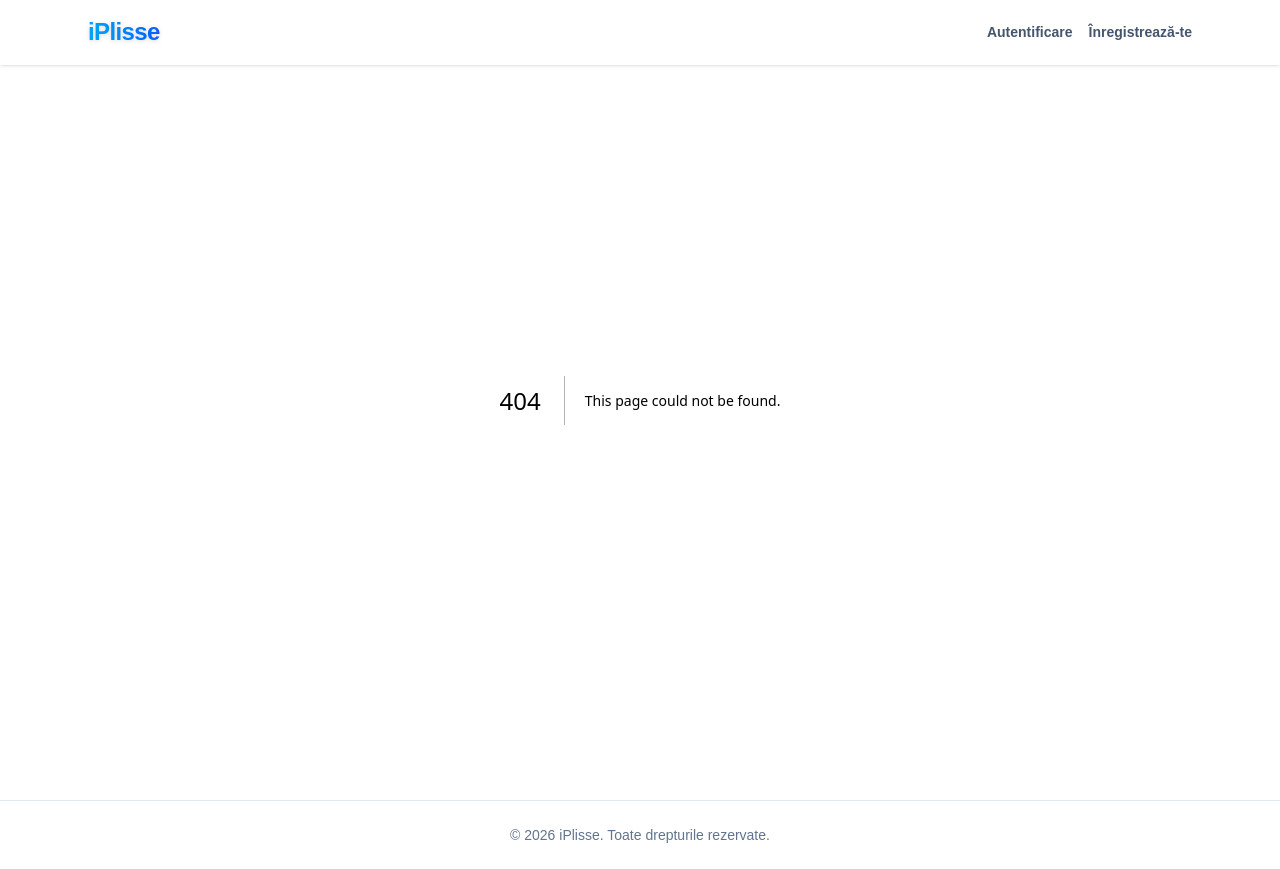
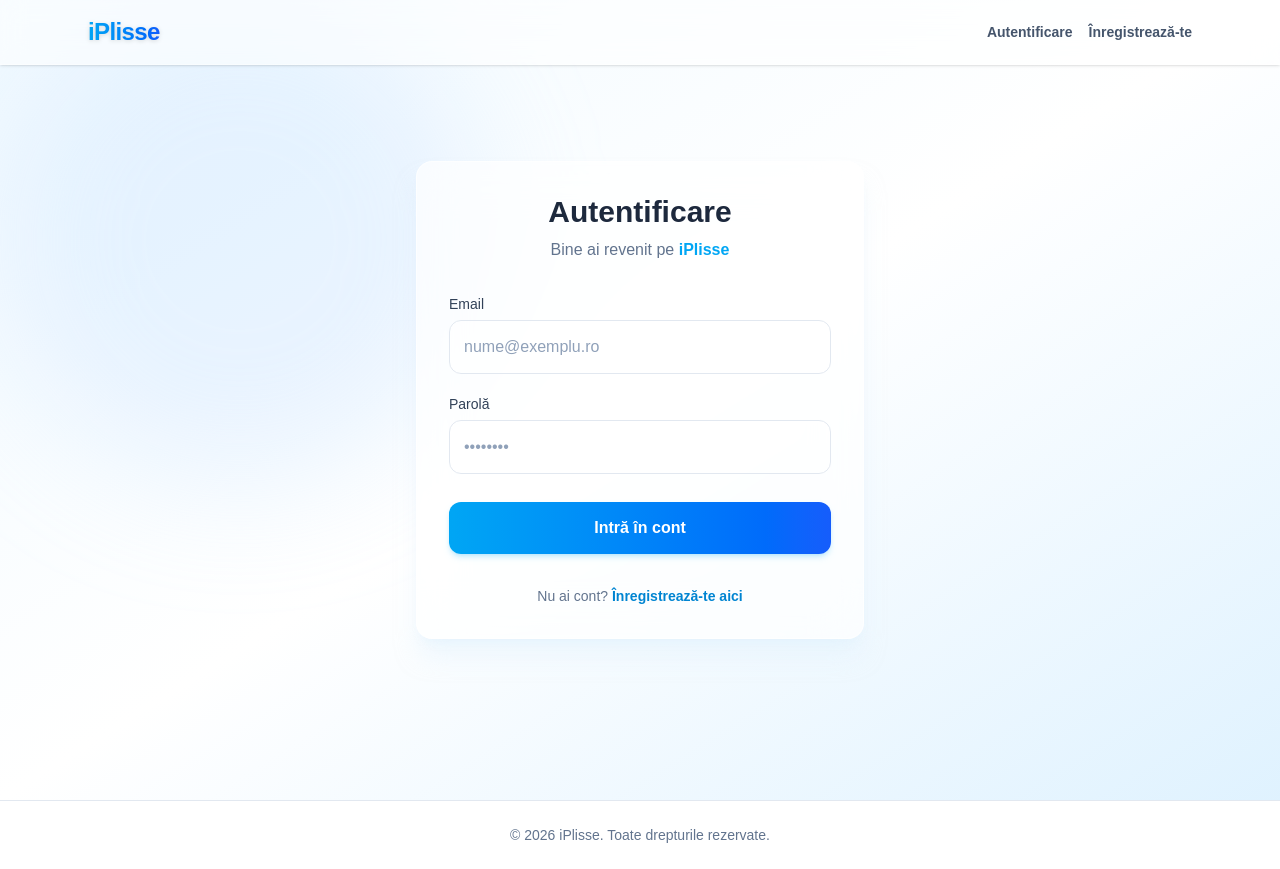
Before and after one commit to mkz113/iplisse, a Next.js app: page /auth/login in a window 1280 px wide. Before the commit this address had no page. Built offline with nearby package versions, Linux system fonts and the light colour scheme; no server answers.

Commit message:
login page added

```diff
--- /dev/null
+++ b/app/auth/login/page.tsx
@@ -0,0 +1,86 @@
+"use client";
+
+import { useState } from "react";
+import { supabase } from "../../../lib/supabase/client";
+import Link from "next/link";
+import { useRouter } from "next/navigation";
+
+export default function LoginPage() {
+    const [email, setEmail] = useState("");
+    const [password, setPassword] = useState("");
+    const [status, setStatus] = useState<{ type: 'error' | 'success' | '', message: string }>({ type: '', message: '' });
+    const router = useRouter();
+
+    const handleLogin = async (e: React.FormEvent) => {
+        e.preventDefault();
+        setStatus({ type: '', message: 'Se procesează...' });
+
+        const { data, error } = await supabase.auth.signInWithPassword({
+            email,
+            password,
+        });
+
+        if (error) {
+            setStatus({ type: 'error', message: 'Email sau parolă incorectă.' });
+        } else {
+            setStatus({ type: 'success', message: 'Autentificare reușită! Se încarcă...' });
+            // Redirecționăm utilizatorul către pagina principală după login
+            router.push("/");
+        }
+    };
+
+    return (
+        <div className="relative flex min-h-screen items-center justify-center overflow-hidden bg-gradient-to-br from-sky-50 via-white to-sky-100 px-4">
+
+            {/* Decor Holo */}
+            <div className="absolute top-0 left-0 h-[30rem] w-[30rem] rounded-full bg-blue-200/30 blur-3xl"></div>
+
+            <div className="relative z-10 w-full max-w-md rounded-2xl border border-white/60 bg-white/70 p-8 shadow-xl shadow-sky-100/50 backdrop-blur-xl">
+                <h1 className="mb-2 text-center text-3xl font-extrabold text-slate-800">
+                    Autentificare
+                </h1>
+                <p className="mb-8 text-center text-slate-500">
+                    Bine ai revenit pe <span className="font-semibold text-sky-500">iPlisse</span>
+                </p>
+
+                {status.message && (
+                    <div className={`mb-6 rounded-xl p-4 text-sm font-medium ${status.type === 'error' ? 'border border-red-100 bg-red-50 text-red-600' : 'border border-sky-100 bg-sky-50 text-sky-600'}`}>
+                        {status.message}
+                    </div>
+                )}
+
+                <form onSubmit={handleLogin} className="space-y-5">
+                    <div>
+                        <label className="mb-1.5 block text-sm font-medium text-slate-700">Email</label>
+                        <input
+                            type="email"
+                            value={email}
+                            onChange={(e) => setEmail(e.target.value)}
+                            className="w-full rounded-xl border border-slate-200 bg-white/50 p-3.5 text-slate-800 outline-none transition-all placeholder:text-slate-400 focus:border-sky-400 focus:bg-white focus:ring-4 focus:ring-sky-400/10"
+                            placeholder="nume@exemplu.ro"
+                            required
+                        />
+                    </div>
+                    <div>
+                        <label className="mb-1.5 block text-sm font-medium text-slate-700">Parolă</label>
+                        <input
+                            type="password"
+                            value={password}
+                            onChange={(e) => setPassword(e.target.value)}
+                            className="w-full rounded-xl border border-slate-200 bg-white/50 p-3.5 text-slate-800 outline-none transition-all placeholder:text-slate-400 focus:border-sky-400 focus:bg-white focus:ring-4 focus:ring-sky-400/10"
+                            placeholder="••••••••"
+                            required
+                        />
+                    </div>
+                    <button type="submit" className="mt-2 w-full rounded-xl bg-gradient-to-r from-sky-500 to-blue-600 p-3.5 font-semibold text-white shadow-md shadow-sky-500/20 transition-all hover:scale-[1.02] hover:shadow-sky-500/40 active:scale-[0.98]">
+                        Intră în cont
+                    </button>
+                </form>
+
+                <p className="mt-8 text-center text-sm text-slate-500">
+                    Nu ai cont? <Link href="/auth/register" className="font-semibold text-sky-600 transition-colors hover:text-sky-500 hover:underline">Înregistrează-te aici</Link>
+                </p>
+            </div>
+        </div>
+    );
+}
```
